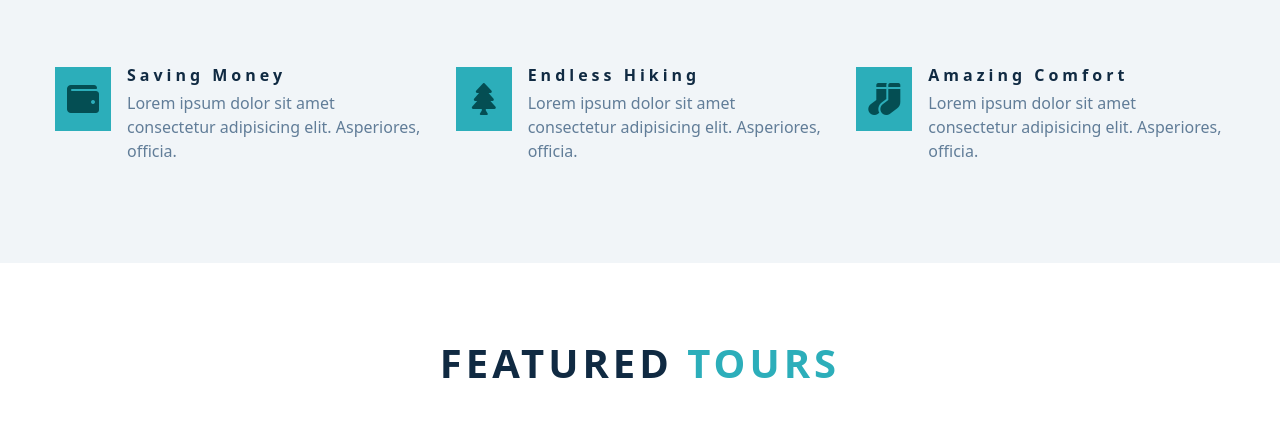
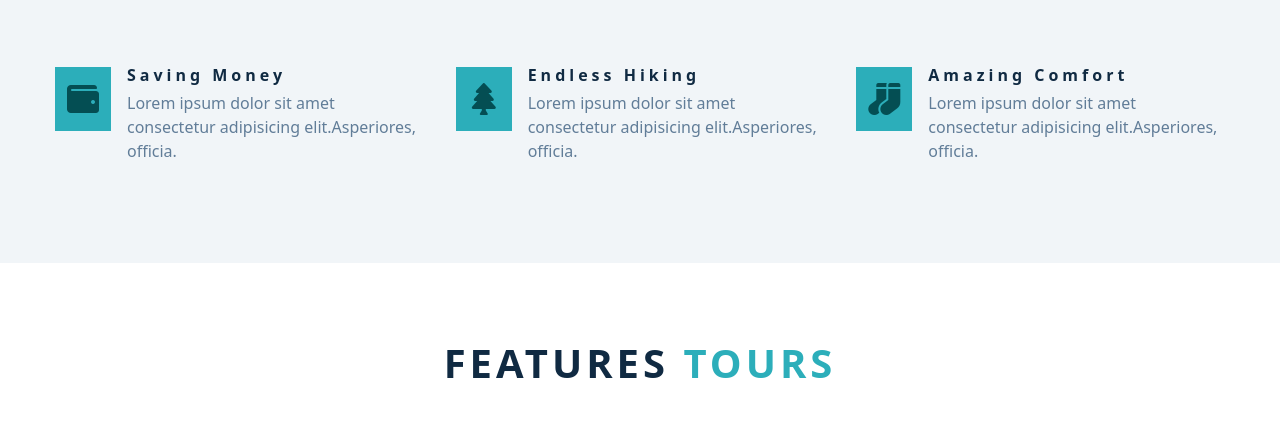
Before and after one commit to PinkyPink213/backroads-web, a React (Create React App) app: page / in a window 1280 px wide. Shown: the part 1608-2041 px from the top of the page. Built offline with nearby package versions, Linux system fonts and the light colour scheme.

Commit message:
update services component

```diff
--- a/src/components/About.js
+++ b/src/components/About.js
@@ -1,12 +1,9 @@
 import React from 'react'
-
+import Title from './Title'
 function About() {
     return (
         <section className="section" id="about">
-            <div className="section-title">
-                <h2>about <span>us</span></h2>
-            </div>
-
+            <Title title ="About" subtitle="us"/>
             <div className="section-center about-center">
                 <div className="about-img">
                     <img
--- /dev/null
+++ b/src/components/Service.js
@@ -0,0 +1,27 @@
+import React from 'react'
+import { serviceData } from '../data'
+function Service() {
+    return (
+        <div className="section-center services-center">
+            {
+                serviceData.map(({ id, icon, title, text }) => {
+                    return (
+                        <article className="service" key={id}>
+                            <span className="service-icon"><i className={icon}></i></span>
+                            <div className="service-info">
+                                <h4 className="service-title">{title}</h4>
+                                <p className="service-text">
+                                    {text}
+                                </p>
+                            </div>
+                        </article>
+
+                    )
+                })
+            }
+        </div>
+
+    )
+}
+
+export default Service
--- a/src/components/Services.js
+++ b/src/components/Services.js
@@ -1,45 +1,11 @@
 import React from 'react'
-
+import Title from './Title'
+import Service from './Service'
 function Services() {
     return (
         <section className="section services" id="services">
-            <div className="section-title">
-                <h2>our <span>services</span></h2>
-            </div>
-            <div className="section-center services-center">
-                <article className="service">
-                    <span className="service-icon"><i className="fas fa-wallet fa-fw"></i></span>
-                    <div className="service-info">
-                        <h4 className="service-title">saving money</h4>
-                        <p className="service-text">
-                            Lorem ipsum dolor sit amet consectetur adipisicing elit.
-                            Asperiores, officia.
-                        </p>
-                    </div>
-                </article>
-
-                <article className="service">
-                    <span className="service-icon"><i className="fas fa-tree fa-fw"></i></span>
-                    <div className="service-info">
-                        <h4 className="service-title">endless hiking</h4>
-                        <p className="service-text">
-                            Lorem ipsum dolor sit amet consectetur adipisicing elit.
-                            Asperiores, officia.
-                        </p>
-                    </div>
-                </article>
-
-                <article className="service">
-                    <span className="service-icon"><i className="fas fa-socks fa-fw"></i></span>
-                    <div className="service-info">
-                        <h4 className="service-title">amazing comfort</h4>
-                        <p className="service-text">
-                            Lorem ipsum dolor sit amet consectetur adipisicing elit.
-                            Asperiores, officia.
-                        </p>
-                    </div>
-                </article>
-            </div>
+            <Title title ="Our" subtitle="services"/>
+            <Service />
         </section>
     )
 }
--- /dev/null
+++ b/src/components/Title.js
@@ -0,0 +1,11 @@
+import React from 'react'
+
+function Title({ title, subtitle }) {
+    return (
+        <div className="section-title">
+            <h2>{title} <span>{subtitle}</span></h2>
+        </div>
+    )
+}
+
+export default Title
--- a/src/components/Tours.js
+++ b/src/components/Tours.js
@@ -1,12 +1,9 @@
 import React from 'react'
-
+import Title from './Title'
 function Tours() {
     return (
         <section className="section" id="tours">
-            <div className="section-title">
-                <h2>featured <span>tours</span></h2>
-            </div>
-
+            <Title title ="features" subtitle="tours"/>
             <div className="section-center featured-center">
                 <article className="tour-card">
                     <div className="tour-img-container">
--- a/src/data.js
+++ b/src/data.js
@@ -38,3 +38,24 @@ export const socialLinks = [
         icon: 'fab fa-squarespace'
     },
 ]
+
+export const serviceData = [
+    {
+        id:1,
+        icon: 'fas fa-wallet fa-fw',
+        title:'saving money',
+        text: 'Lorem ipsum dolor sit amet consectetur adipisicing elit.Asperiores, officia.'
+    },
+    {
+        id:2,
+        icon: 'fas fa-tree fa-fw',
+        title:'endless hiking',
+        text: 'Lorem ipsum dolor sit amet consectetur adipisicing elit.Asperiores, officia.'
+    },
+    {
+        id:3,
+        icon: 'fas fa-socks fa-fw',
+        title:'amazing comfort',
+        text: ' Lorem ipsum dolor sit amet consectetur adipisicing elit.Asperiores, officia.'
+    }
+]
```
